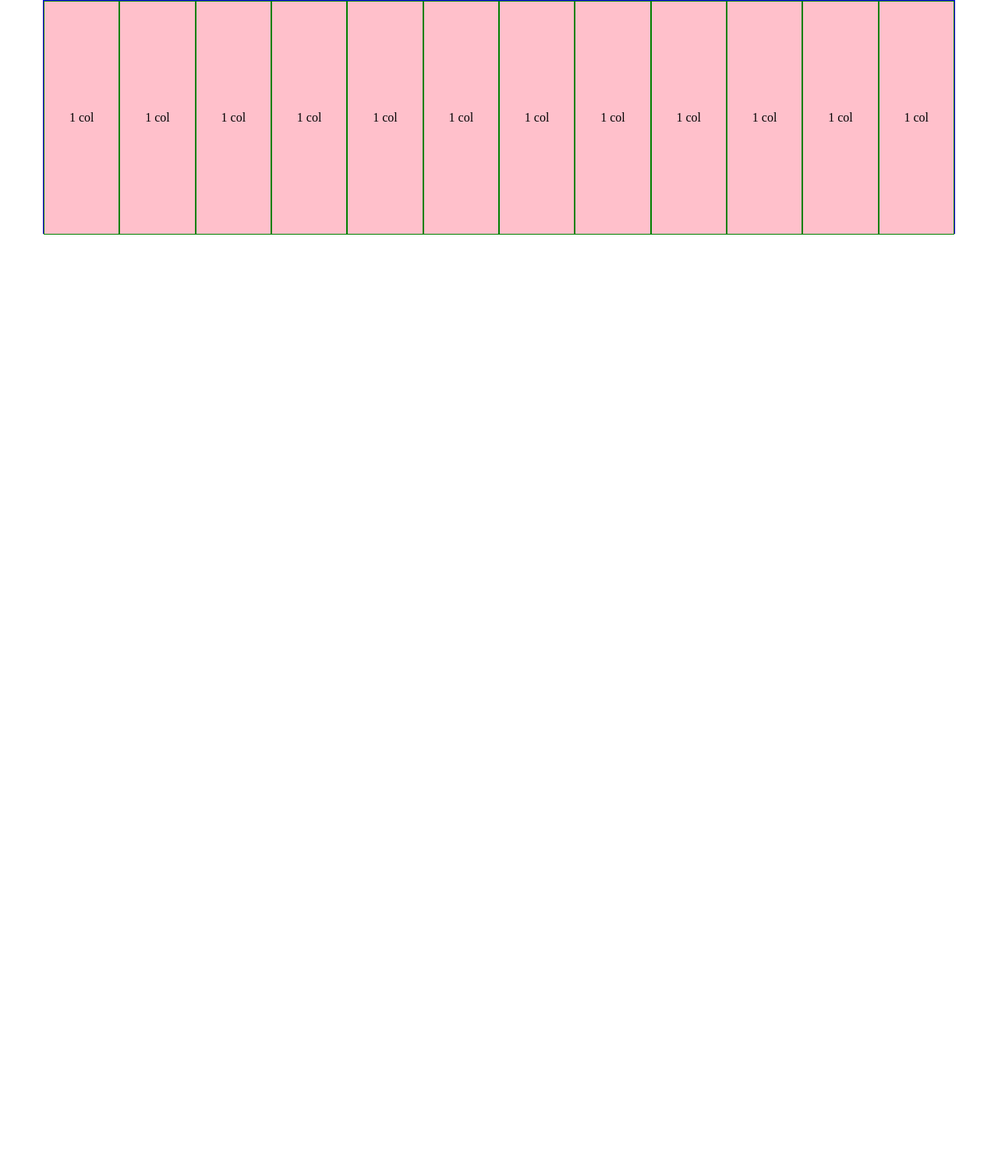
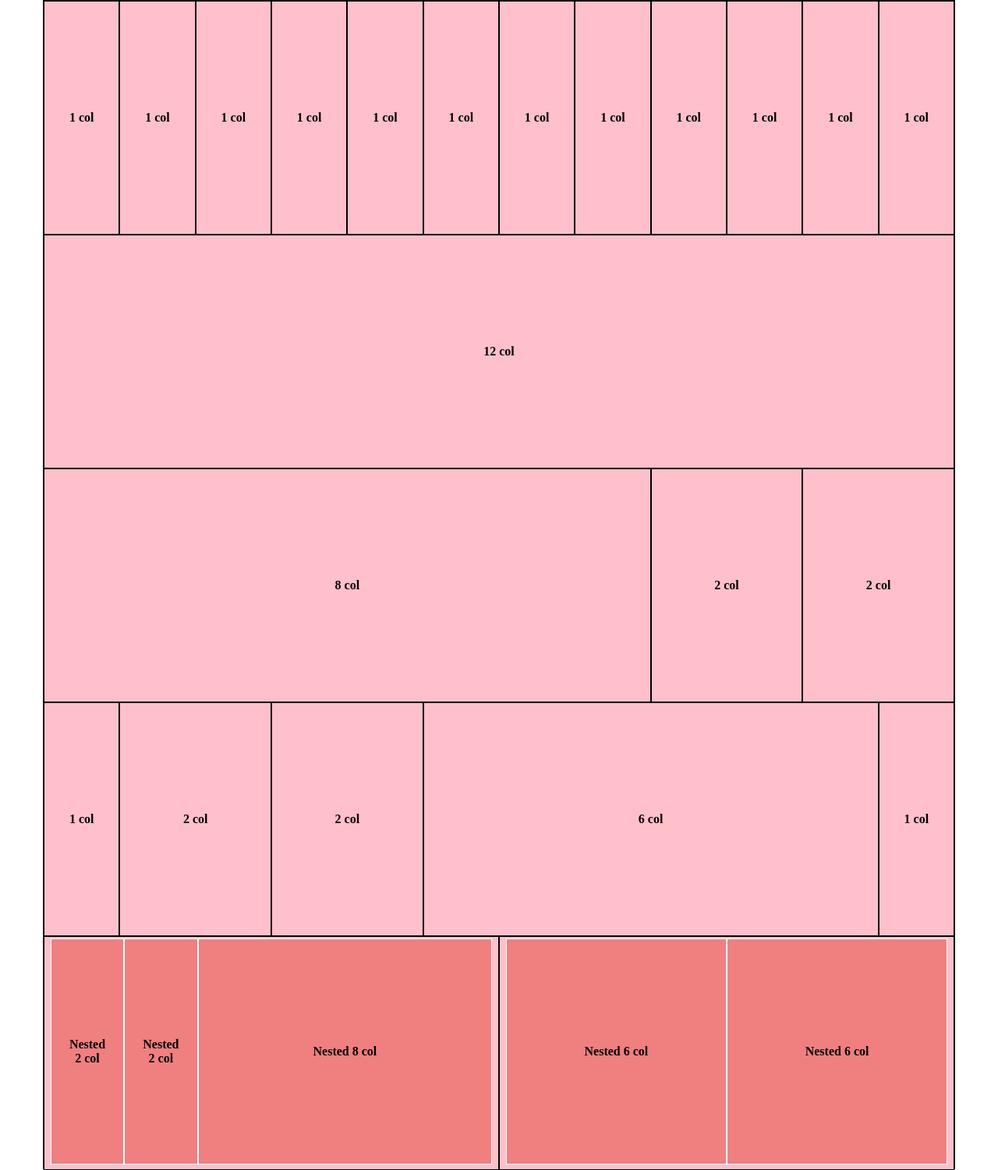
Before and after one commit to Simone978/html-css-12bool, a plain HTML site: page index.html in a window 1280 px wide. Shown: the whole page at 78% size. Before the commit the page ends 800 px from the top, so only its background shows below. Drawn offline with Linux system fonts and the light colour scheme.

Commit message:
Griglia completata

```diff
--- a/css/12bool.css
+++ b/css/12bool.css
@@ -1,12 +1,12 @@
 /* debug */
 
 .debug .container {
-  border: 1px solid blue;
+  border: 1px solid black;
   height: 300px;
 }
 
 .debug [class*='col-']{
-  border: 1px solid green;
+  border: 1px solid black;
   height: 300px;
 }
 
--- a/css/style.css
+++ b/css/style.css
@@ -1,15 +1,31 @@
+
+/* regole generali */
 
 [class*="col-"]{
-  background-color: pink;
+  background-color: #FFC0CB;
 }
 
-.col-1{
-  position: relative;
+.relative-pos{
+    position: relative;
 }
 
 .text{
   position: absolute;
-    left: 50%;
-    top: 50%;
-    transform: translate(-50%, -50%);
+  left: 50%;
+  top: 50%;
+  transform: translate(-50%, -50%);
+  font-weight: bold;
 }
+
+.container-nested{
+  width: 98%;
+  margin: 0 auto;
+  text-align: center;
+  padding: 2px;
+}
+
+.container.footer .col-6 .relative-pos{
+  background: #F07F80;
+  border: 1px solid #FFFFFF;
+  height: 290px;
+}
--- a/index.html
+++ b/index.html
@@ -7,69 +7,155 @@
     <title>12bool</title>
   </head>
   <body class="debug">
-    <div class="container header">
-      <div class="col-1">
+    <div class="container">
+      <div class="col-1 relative-pos">
         <div class="text">
           <p>1 col</p>
         </div>
       </div>
-      <div class="col-1">
+      <div class="col-1 relative-pos">
         <div class="text">
           <p>1 col</p>
         </div>
       </div>
-      <div class="col-1">
+      <div class="col-1 relative-pos">
         <div class="text">
           <p>1 col</p>
         </div>
       </div>
-      <div class="col-1">
+      <div class="col-1 relative-pos">
         <div class="text">
           <p>1 col</p>
         </div>
       </div>
-      <div class="col-1">
+      <div class="col-1 relative-pos">
         <div class="text">
           <p>1 col</p>
         </div>
       </div>
-      <div class="col-1">
+      <div class="col-1 relative-pos">
         <div class="text">
           <p>1 col</p>
         </div>
       </div>
-      <div class="col-1">
+      <div class="col-1 relative-pos">
         <div class="text">
           <p>1 col</p>
         </div>
       </div>
-      <div class="col-1">
+      <div class="col-1 relative-pos">
         <div class="text">
           <p>1 col</p>
         </div>
       </div>
-      <div class="col-1">
+      <div class="col-1 relative-pos">
         <div class="text">
           <p>1 col</p>
         </div>
       </div>
-      <div class="col-1">
+      <div class="col-1 relative-pos">
         <div class="text">
           <p>1 col</p>
         </div>
       </div>
-      <div class="col-1">
+      <div class="col-1 relative-pos">
         <div class="text">
           <p>1 col</p>
         </div>
       </div>
-      <div class="col-1">
+      <div class="col-1 relative-pos">
         <div class="text">
           <p>1 col</p>
         </div>
       </div>
+    </div>
+    <div class="container">
+      <div class="col-12 relative-pos">
+        <div class="text">
+          <p>12 col</p>
+        </div>
+      </div>
+    </div>
+    <div class="container">
+      <div class="col-8 relative-pos">
+        <div class="text">
+          <p>8 col</p>
+        </div>
+      </div>
+      <div class="col-2 relative-pos">
+        <div class="text">
+          <p>2 col</p>
+        </div>
+      </div>
+      <div class="col-2 relative-pos">
+        <div class="text">
+          <p>2 col</p>
+        </div>
+      </div>
+    </div>
+    <div class="container">
+      <div class="col-1 relative-pos">
+        <div class="text">
+          <p>1 col</p>
+        </div>
+      </div>
+      <div class="col-2 relative-pos">
+        <div class="text">
+          <p>2 col</p>
+        </div>
+      </div>
+      <div class="col-2 relative-pos">
+        <div class="text">
+          <p>2 col</p>
+        </div>
+      </div>
+      <div class="col-6 relative-pos">
+        <div class="text">
+          <p>6 col</p>
+        </div>
+      </div>
+      <div class="col-1 relative-pos">
+        <div class="text">
+          <p>1 col</p>
+        </div>
+      </div>
+    </div>
+    <div class="container footer">
+      <div class="col-6">
+        <div class="container-nested">
+          <div class="col-2 relative-pos">
+            <div class="text">
+              <p>Nested 2 col</p>
+            </div>
+          </div>
+        <div class="col-2 relative-pos">
+          <div class="text">
+            <p>Nested 2 col</p>
+          </div>
+        </div>
+        <div class="col-8 relative-pos">
+          <div class="text">
+            <p>Nested 8 col</p>
+          </div>
+        </div>
+        </div>
+      </div>
+      <div class="col-6">
+        <div class="container-nested">
+        <div class="col-6 relative-pos">
+          <div class="text">
+            <p>Nested 6 col</p>
+          </div>
+        </div>
+        <div class="col-6 relative-pos">
+          <div class="text">
+            <p>Nested 6 col</p>
+          </div>
+        </div>
+      </div>
+      </div>
+    </div>
 
-    </div>
 
   </body>
 </html>
```
